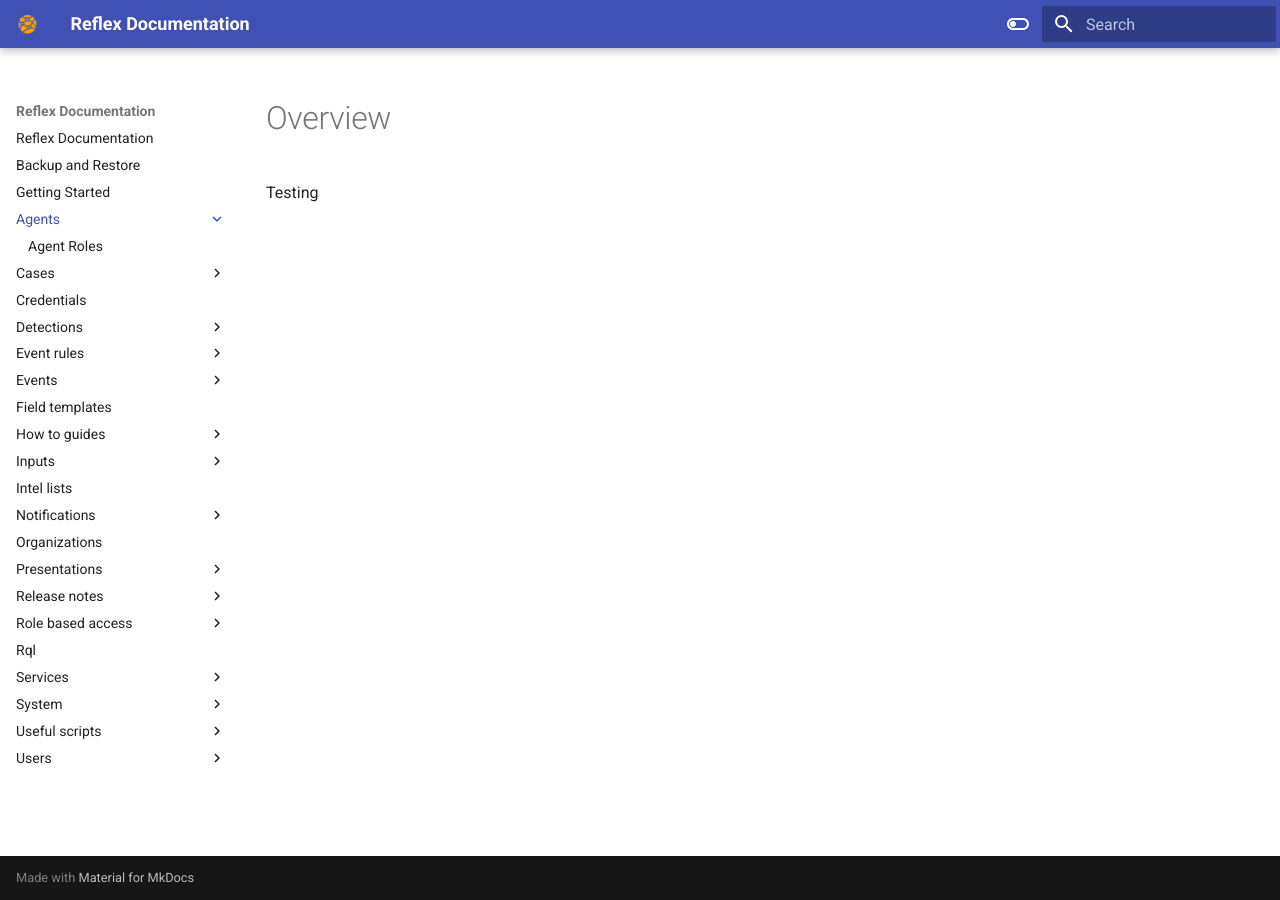
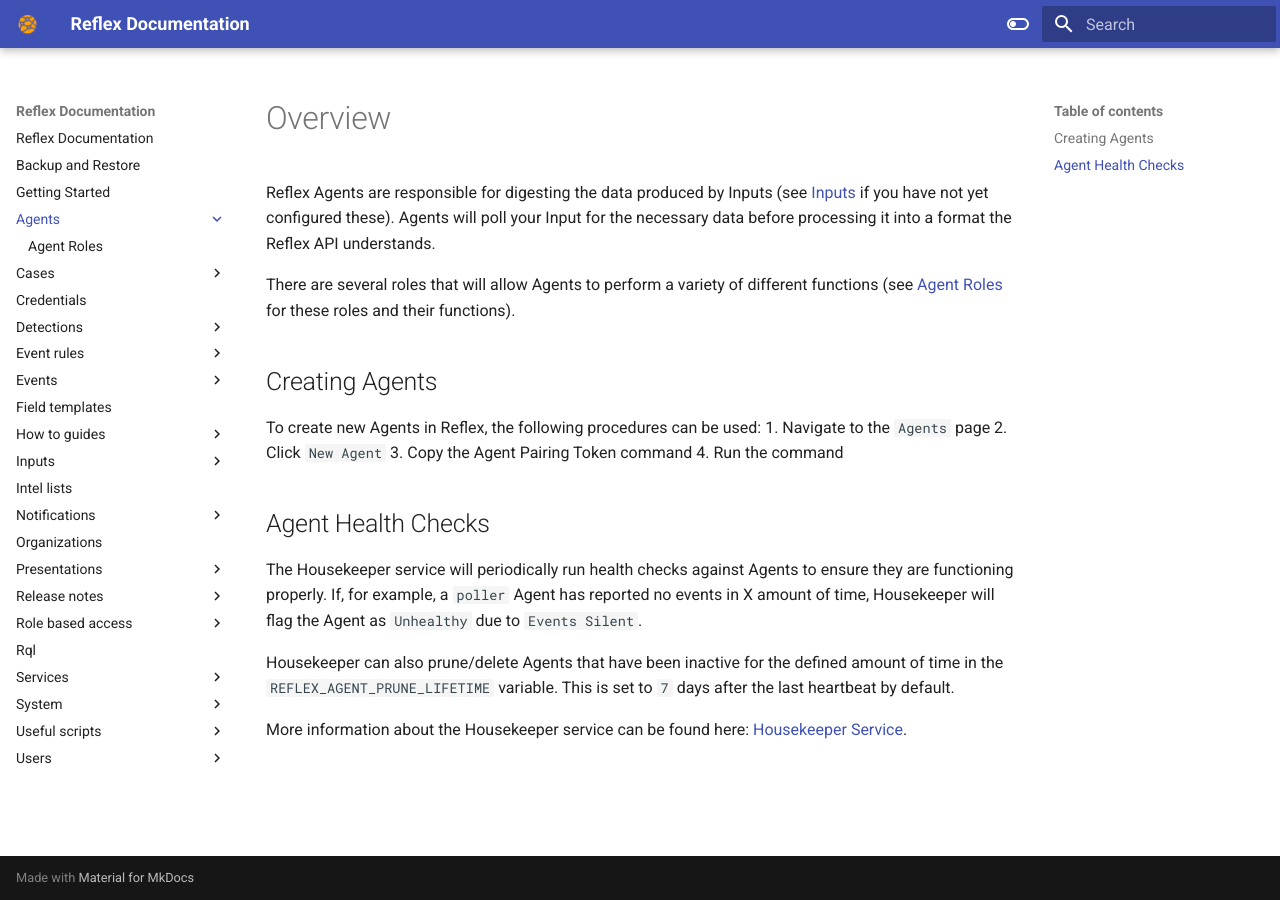
Before and after one commit to reflexsoar/reflex-docs, an MkDocs documentation site: the page built from docs/agents/index.md, in a window 1280 px wide. Built offline with MkDocs 1.6.1 and Material for MkDocs 9.7.7, drawn with Linux system fonts in a browser that asks for light colours.

Commit message:
Edited Agents Overview page

```diff
--- a/docs/agents/index.md
+++ b/docs/agents/index.md
@@ -1,3 +1,19 @@
 # Overview
 
-Testing
+Reflex Agents are responsible for digesting the data produced by Inputs (see [Inputs](inputs.md) if you have not yet configured these). Agents will poll your Input for the necessary data before processing it into a format the Reflex API understands.
+
+There are several roles that will allow Agents to perform a variety of different functions (see [Agent Roles](roles.md) for these roles and their functions).
+
+## Creating Agents
+To create new Agents in Reflex, the following procedures can be used:
+1. Navigate to the `Agents` page
+2. Click `New Agent`
+3. Copy the Agent Pairing Token command
+4. Run the command
+
+## Agent Health Checks
+The Housekeeper service will periodically run health checks against Agents to ensure they are functioning properly. If, for example, a `poller` Agent has reported no events in X amount of time, Housekeeper will flag the Agent as `Unhealthy` due to `Events Silent`.
+
+Housekeeper can also prune/delete Agents that have been inactive for the defined amount of time in the `REFLEX_AGENT_PRUNE_LIFETIME` variable. This is set to `7` days after the last heartbeat by default.
+
+More information about the Housekeeper service can be found here: [Housekeeper Service](docs/services/housekeeper.md).
```
